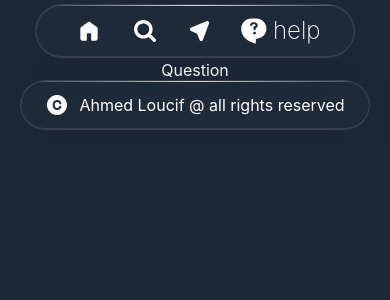
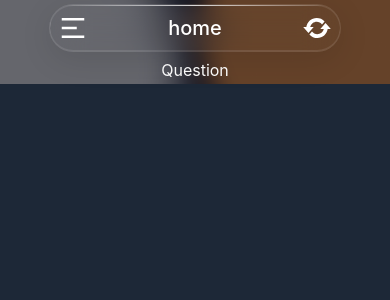
Before and after one commit to lo-ucif/weather, a React (Vite) app: page /question in a window 390 px wide. Shown: the top 300 px of the page. Built offline with nearby package versions, Linux system fonts and the light colour scheme.

Commit message:
phonemode01

```diff
--- a/src/App.css
+++ b/src/App.css
@@ -1,3 +1,3 @@
 #root {
-  padding: 1% 3%;
+  padding: 1% 2%;
 }
--- a/src/App.tsx
+++ b/src/App.tsx
@@ -5,11 +5,10 @@ import Search from "./pages/Search";
 import Location from "./pages/Location";
 import Question from "./pages/Question";
 import Navbar from "./components/layout/Navbar";
-import Rightsicon from "./components/icon/Rightsicon";
-import Icontxt from "./components/ui/Icontxt";
+
 function App() {
   return (
-    <div className="flex flex-col items-center ">
+    <div className="flex flex-col items-center w-full ">
       <div className="fixed sm:relative z-10 ">
         <Navbar />
       </div>
@@ -21,10 +20,6 @@ function App() {
           <Route path="/question" element={<Question />} />
         </Routes>
       </div>
-
-      <div className="sm:fixed sm:bottom-0 ">
-        <Icontxt Icon={Rightsicon} text=" Ahmed Loucif @ all rights reserved" />
-      </div>
     </div>
   );
 }
--- a/src/components/icon/Threelineicon.tsx
+++ b/src/components/icon/Threelineicon.tsx
@@ -2,8 +2,8 @@ export default function Threelineicon() {
   return (
     <svg
       xmlns="http://www.w3.org/2000/svg"
-      width="50"
-      height="50"
+      width="30"
+      height="30"
       viewBox="0 0 50 50"
       fill="none"
     >
--- /dev/null
+++ b/src/components/icon/refrechbut.tsx
@@ -0,0 +1,16 @@
+export default function Refrechbut() {
+  return (
+    <svg
+      xmlns="http://www.w3.org/2000/svg"
+      width="30"
+      height="30"
+      viewBox="0 0 50 50"
+      fill="none"
+    >
+      <path
+        d="M25.5 41.8C34.325 41.8 41.575 35.275 42.8 26.8H48L39.25 16.8L30.5 26.8H36.3C35.7403 29.2471 34.3677 31.4321 32.4062 32.9986C30.4447 34.565 28.0102 35.4204 25.5 35.425C21.875 35.425 18.675 33.65 16.65 30.975L12.375 35.85C14.0118 37.7205 16.0298 39.2192 18.2936 40.2454C20.5574 41.2717 23.0145 41.8017 25.5 41.8ZM24.5 8.20005C15.7 8.20005 8.425 14.725 7.2 23.2H2L10.75 33.2C13.675 29.875 16.575 26.525 19.5 23.2H13.7C14.2597 20.753 15.6323 18.568 17.5938 17.0015C19.5553 15.4351 21.9898 14.5797 24.5 14.575C28.125 14.575 31.325 16.35 33.35 19.025L37.625 14.15C35.9903 12.277 33.9727 10.7766 31.7084 9.75018C29.4442 8.72372 26.986 8.19511 24.5 8.20005Z"
+        fill="white"
+      />
+    </svg>
+  );
+}
--- a/src/components/layout/Navbar.tsx
+++ b/src/components/layout/Navbar.tsx
@@ -4,11 +4,16 @@ import Homeicon from "../icon/Homeicon";
 import Searchicon from "../icon/Searchicon";
 import Locationicon from "../icon/Locationicon";
 import Queastionicon from "../icon/Queastionicon";
+import Threelineicon from "../icon/Threelineicon";
+import Refrechbut from "../icon/refrechbut";
+import { useState } from "react";
 
 export default function Navbar() {
+  const [nameAct, setNameAct] = useState<string>("home");
   return (
-    <div className="navbar scaleIn flex flex-row w-fit py-3 px-10 gap-8 sm:gap-8 glass-card justify-center items-center rounded-[40px]">
-      <NavLink to="/" >
+    <div>
+      <div className="navbar hidden sm:flex flex-row w-fit py-3 px-10 gap-8 sm:gap-8 glass-card justify-center items-center rounded-[40px]">
+        <NavLink to="/">
           {({ isActive }) => (
             <div className={`itme  ${isActive ? "active" : ""}`}>
               <Homeicon />
@@ -44,5 +49,11 @@ export default function Navbar() {
           )}
         </NavLink>
       </div>
+      <div className="flex sm:hidden glass-card justify-between w-full gap-20 p-2 items-center text-xl font-medium">
+        <Threelineicon />
+        <div>{nameAct}</div>
+        <Refrechbut />
+      </div>
+    </div>
   );
 }
--- a/src/index.css
+++ b/src/index.css
@@ -9,7 +9,7 @@
   line-height: normal;
 
   color-scheme: light dark;
-  background-color: #1D2837;
+  background-color: #1d2837;
   font-synthesis: none;
   text-rendering: optimizeLegibility;
   -webkit-font-smoothing: antialiased;
@@ -18,21 +18,28 @@
   --secondary-color: #0e101d;
 }
 
-body {
-  margin: 0;
-  display: flex;
-  justify-content: center;
-  /* background-image: url("../src/assets/img/Desktop\ -\ home.png");
-  background-size: cover;
-  background-position: center;
-  background-repeat: no-repeat; */
-}
 html,
 body {
   margin: 0;
   padding: 0;
   width: 100%;
   height: 100%;
+}
+
+body {
+  display: flex;
+  justify-content: center;
+  background-image: url("../src/assets/img/Desktop - home.png");
+  background-size: cover;
+  background-position: center;
+  background-repeat: no-repeat;
+  width: 100%;
+  height: 100%;
+}
+@media (max-width: 768px) {
+  body {
+    height: fit-content;
+  }
 }
 
 .glass-card {
```
Also changed, not shown: src/components/layout/Navbar.css (line endings or trailing spaces). Lines whose indentation alone changed are shown as unchanged.
